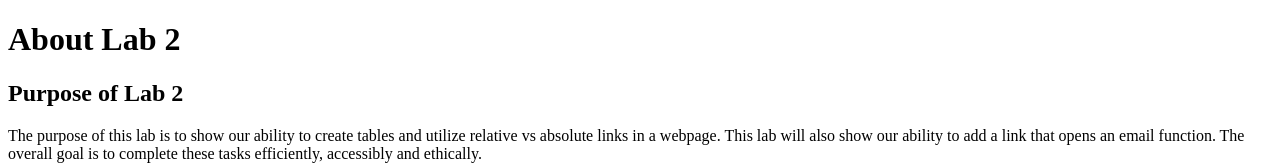
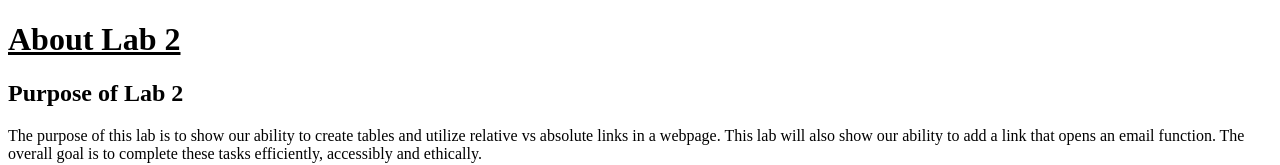
Before and after one commit to taypears/WebProgramming, a plain HTML site: page lab2-about.html in a window 1280 px wide. Shown: the top 165 px of the page. Drawn offline with Linux system fonts and the light colour scheme.

Commit message:
Update lab2-about.html

```diff
--- a/lab2-about.html
+++ b/lab2-about.html
@@ -5,7 +5,7 @@
     <meta charset="utf-8">
 </head>
 <body>
-    <h1> About Lab 2 </h1>
+    <h1><u> About Lab 2 </u></h1>
     <p>
         <h2> Purpose of Lab 2 </h2>
         The purpose of this lab is to show our ability to create tables and
```
